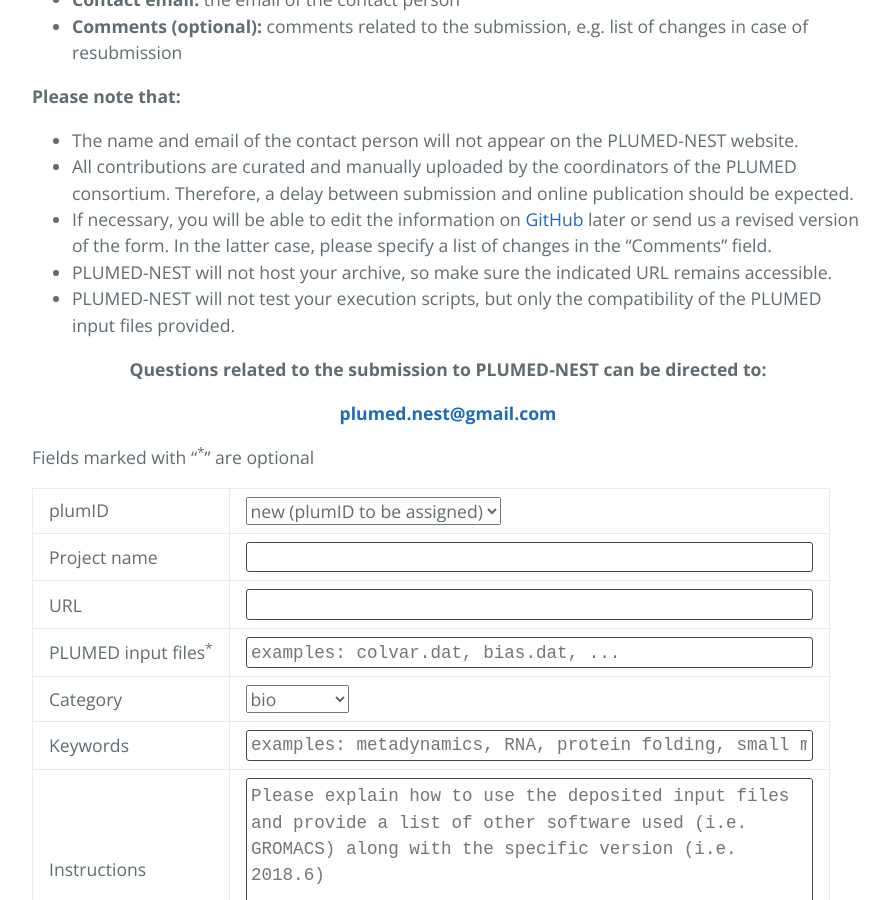
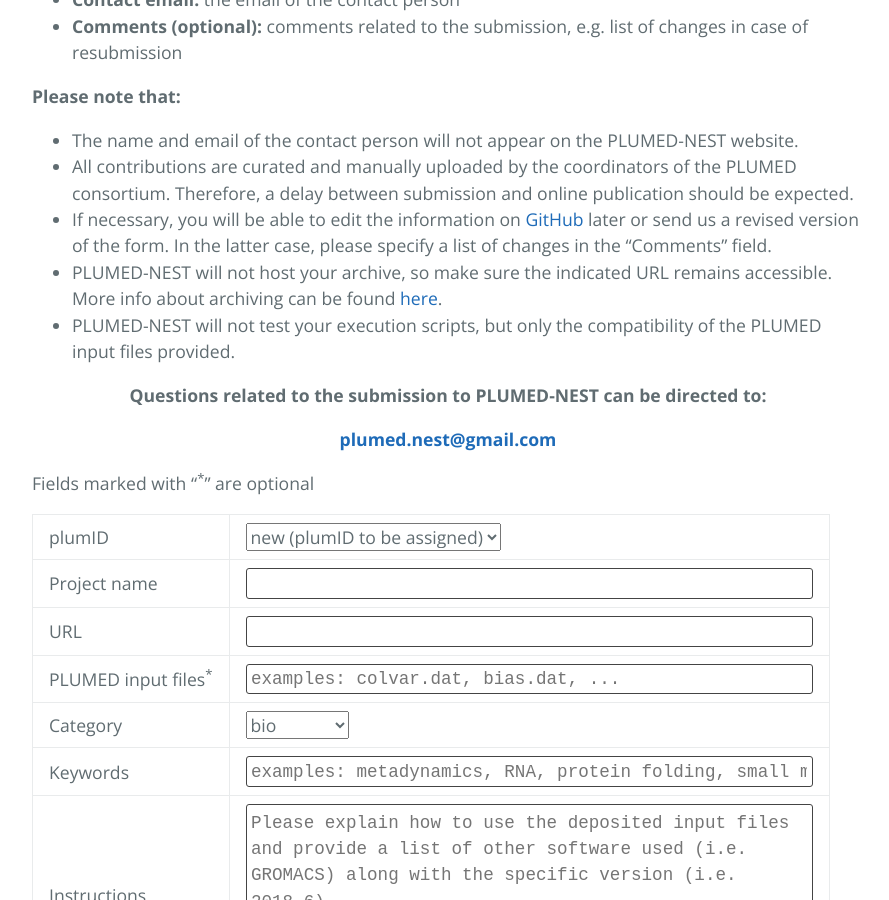
Before and after one commit to plumed-nest/plumed-nest, a Jekyll site: the page built from contribute.md, in a window 1280 px wide and 900 px high, scrolled down 1128 px. Shown: the whole window, without its empty margins (192-1081 px from the left). Built offline with Jekyll 4.4.1, drawn with Linux system fonts in a browser that asks for light colours; our own code applies the rules of GitHub Pages for plain Markdown files.

Commit message:
add link to archiving info

```diff
--- a/contribute.md
+++ b/contribute.md
@@ -22,7 +22,7 @@
 * The name and email of the contact person will not appear on the PLUMED-NEST website.
 * All contributions are curated and manually uploaded by the coordinators of the PLUMED consortium. Therefore, a delay between submission and online publication should be expected.
 * If necessary, you will be able to edit the information on [GitHub](https://github.com/plumed-nest/plumed-nest) later or send us a revised version of the form. In the latter case, please specify a list of changes in the "Comments" field.
-* PLUMED-NEST will not host your archive, so make sure the indicated URL remains accessible.
+* PLUMED-NEST will not host your archive, so make sure the indicated URL remains accessible. More info about archiving can be found [here](https://github.com/plumed-nest/plumed-nest/blob/master/README.md#zip-info).
 * PLUMED-NEST will not test your execution scripts, but only the compatibility of the PLUMED input files provided.
 
 <center>
```
